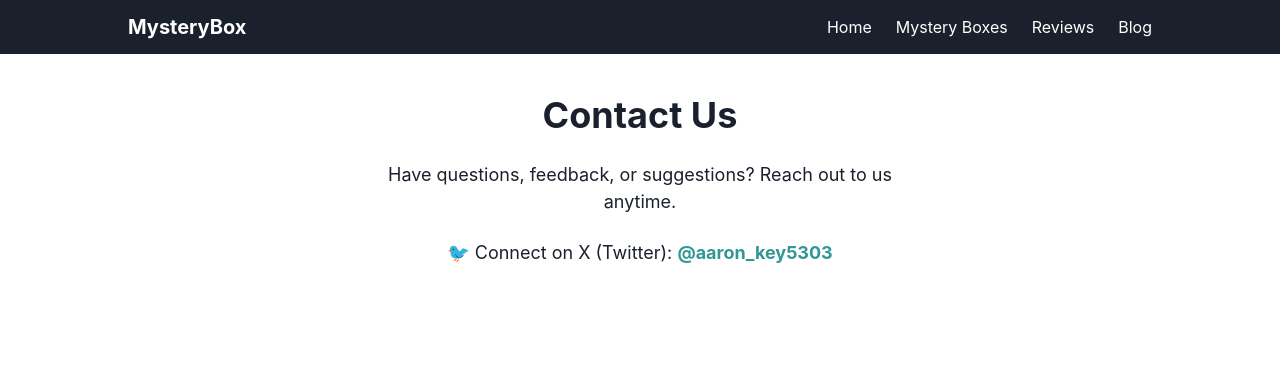
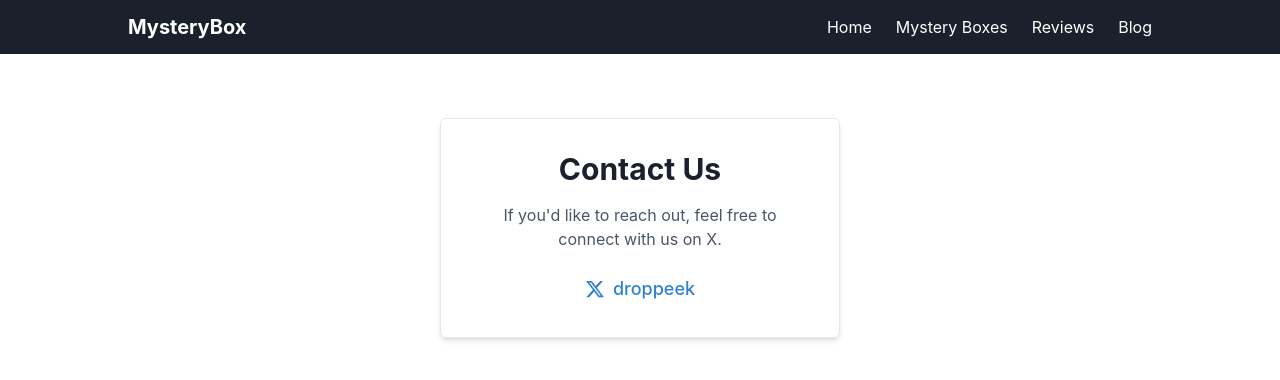
Before and after one commit to rushb-ux/droppeek-frontend, a Next.js app: page /contact in a window 1280 px wide. Shown: the top 380 px of the page. Built offline with nearby package versions, Linux system fonts and the light colour scheme.

Commit message:
Full sync: all updated files

```diff
--- a/pages/contact.tsx
+++ b/pages/contact.tsx
@@ -1,29 +1,38 @@
-import { Box, Heading, Text, Link, VStack } from "@chakra-ui/react";
+import { Box, Heading, Text, VStack, Link, Icon, Center } from "@chakra-ui/react";
+import { FaXTwitter } from "react-icons/fa6";
 
 export default function ContactPage() {
   return (
-    <Box maxW="600px" mx="auto" py={10} px={4} textAlign="center">
-      <Heading as="h1" size="xl" mb={6}>
+    <Center py={16}>
+      <Box
+        borderWidth="1px"
+        borderRadius="md"
+        p={8}
+        maxW="400px"
+        w="full"
+        textAlign="center"
+        boxShadow="md"
+      >
+        <Heading as="h1" size="lg" mb={4}>
           Contact Us
         </Heading>
-
-      <VStack spacing={6}>
-        <Text fontSize="lg">
-          Have questions, feedback, or suggestions? Reach out to us anytime.
+        <Text fontSize="md" color="gray.600" mb={6}>
+          If you'd like to reach out, feel free to connect with us on X.
         </Text>
-
-        <Text fontSize="lg">
-          🐦 Connect on X (Twitter):{" "}
         <Link
           href="https://x.com/aaron_key5303"
-            color="teal.500"
           isExternal
-            fontWeight="bold"
+          display="inline-flex"
+          alignItems="center"
+          justifyContent="center"
+          fontWeight="medium"
+          color="blue.500"
+          fontSize="lg"
         >
-            @aaron_key5303
+          <Icon as={FaXTwitter} boxSize={5} mr={2} />
+          droppeek
         </Link>
-        </Text>
-      </VStack>
       </Box>
+    </Center>
   );
 }
--- a/pages/privacy.tsx
+++ b/pages/privacy.tsx
@@ -7,6 +7,7 @@ export default function PrivacyPolicyPage() {
         Privacy Policy
       </Heading>
 
+      <Box borderWidth="1px" borderRadius="md" p={8} boxShadow="sm">
         <VStack spacing={6} align="start">
           <Text>
             At Droppeek, we value your privacy. This Privacy Policy outlines the types of information we collect, how we use it, and your rights regarding your data.
@@ -37,9 +38,10 @@ export default function PrivacyPolicyPage() {
           </Text>
 
           <Text>
-          <strong>7. Contact:</strong> For privacy-related questions, please reach out via our official X account: <a href="https://x.com/aaron_key5303" target="_blank" rel="noopener noreferrer">@aaron_key5303</a>
+            <strong>7. Contact:</strong> For privacy-related questions, please reach out via our official X account: <a href="https://x.com/aaron_key5303" target="_blank" rel="noopener noreferrer">droppeek</a>
           </Text>
         </VStack>
       </Box>
+    </Box>
   );
 }
--- a/pages/terms.tsx
+++ b/pages/terms.tsx
@@ -7,6 +7,7 @@ export default function TermsPage() {
         Terms of Service
       </Heading>
 
+      <Box borderWidth="1px" borderRadius="md" p={8} boxShadow="sm">
         <VStack spacing={6} align="start">
           <Text>
             These Terms of Service ("Terms") govern your use of Droppeek.com ("we", "our", or "us"). By accessing or using our website, you agree to be bound by these Terms.
@@ -37,9 +38,10 @@ export default function TermsPage() {
           </Text>
 
           <Text>
-          <strong>7. Contact:</strong> For questions regarding these Terms, please contact us via our official X account: <a href="https://x.com/aaron_key5303" target="_blank" rel="noopener noreferrer">@aaron_key5303</a>
+            <strong>7. Contact:</strong> For questions regarding these Terms, please contact us via our official X account: <a href="https://x.com/aaron_key5303" target="_blank" rel="noopener noreferrer">droppeek</a>
           </Text>
         </VStack>
       </Box>
+    </Box>
   );
 }
```
Also changed, not shown: pages/about.tsx (+4 -4 lines). Lines whose indentation alone changed are shown as unchanged.
